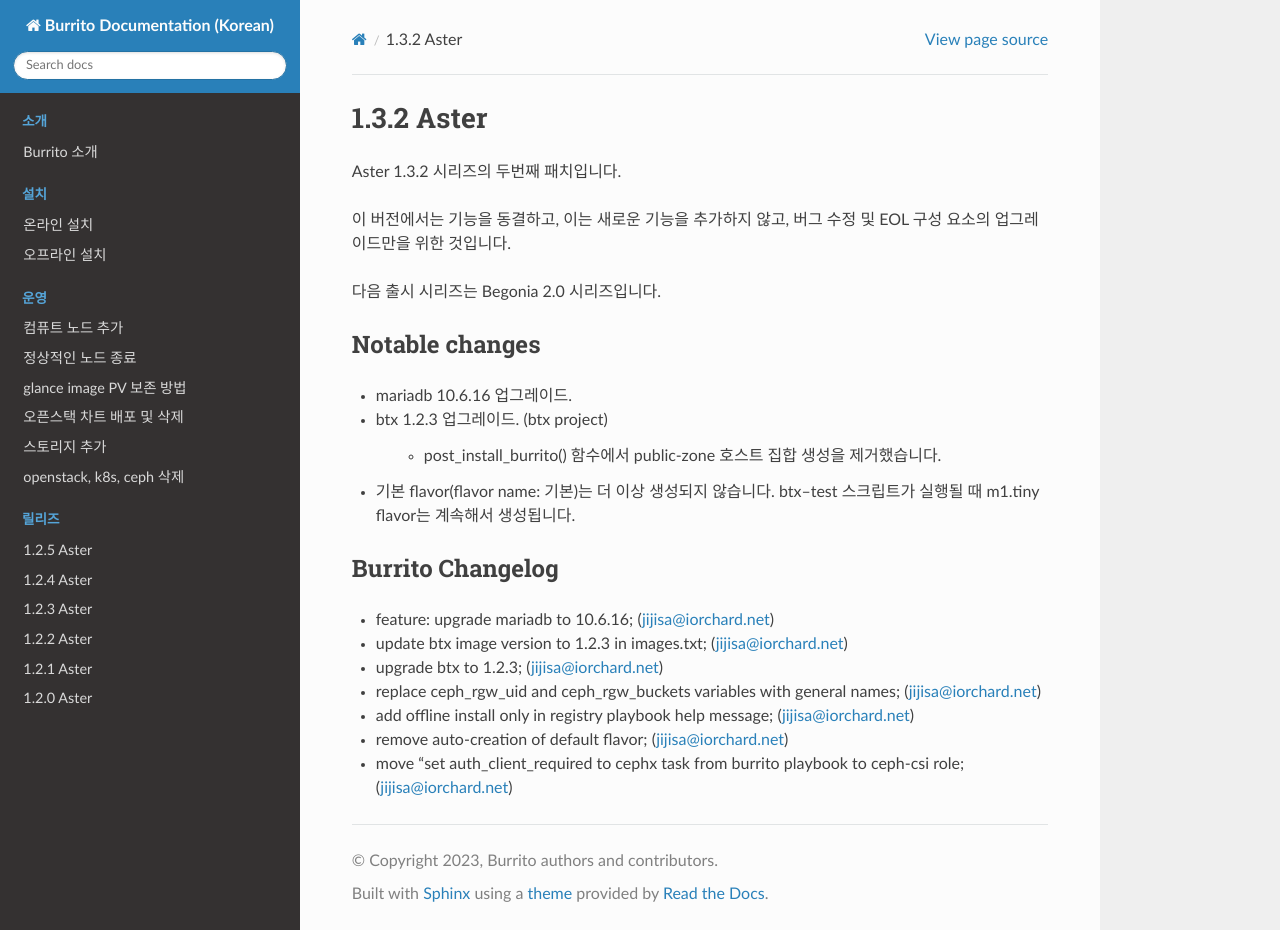
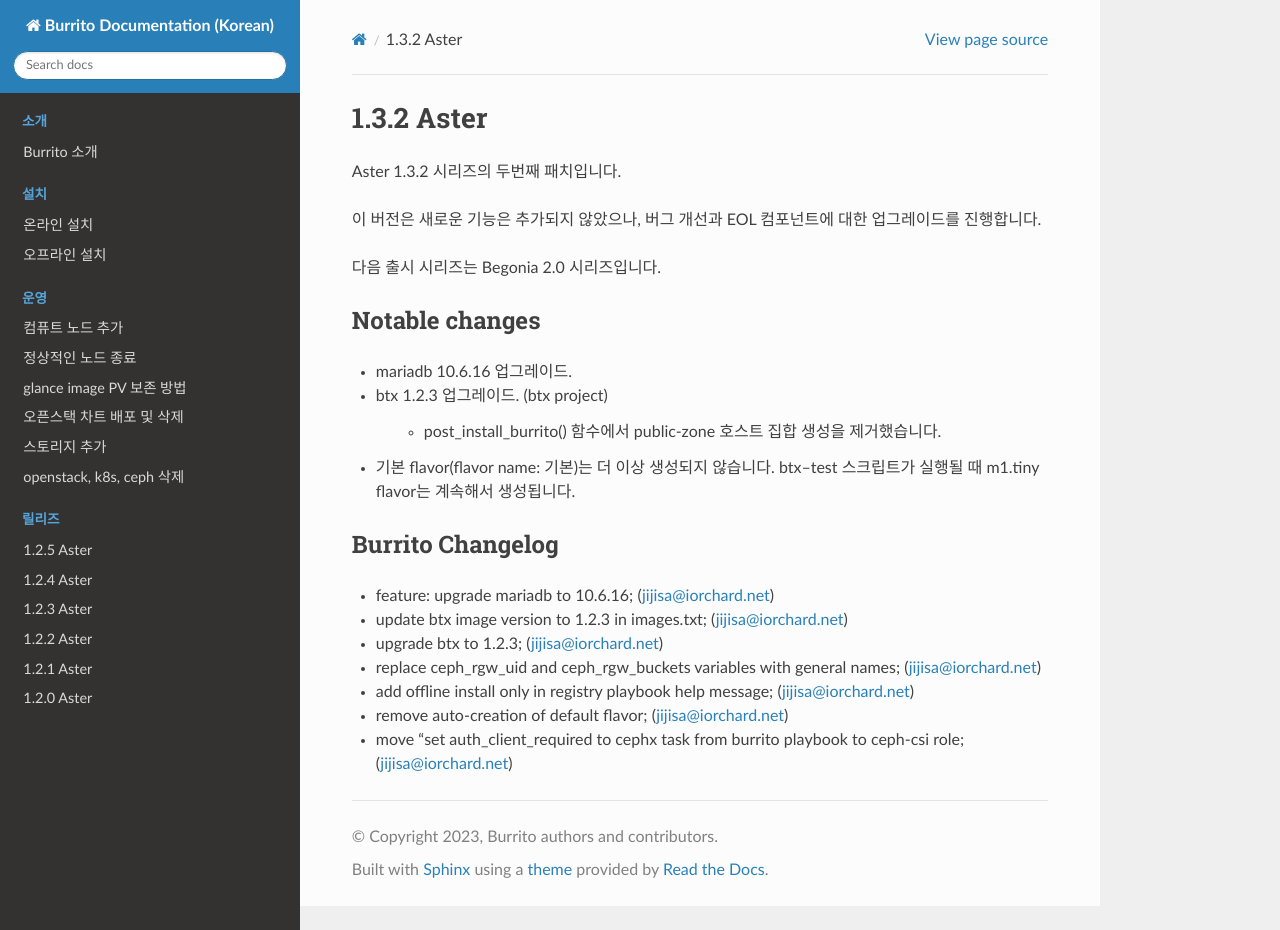
Before and after one commit to iorchard/burrito_docs_ko, a Sphinx documentation site: the page built from source/releases/1.3.2.rst, in a window 1280 px wide and 930 px high. Built offline with Sphinx 7.4.7 and the Read the Docs theme 2.0.0, drawn with Linux system fonts in a browser that asks for light colours.

Commit message:
Update docs

```diff
--- a/source/releases/1.3.2.rst
+++ b/source/releases/1.3.2.rst
@@ -3,8 +3,8 @@
 
 Aster 1.3.2 시리즈의 두번째 패치입니다.
 
-이 버전에서는 기능을 동결하고, 이는 새로운 기능을 추가하지 않고,
-버그 수정 및 EOL 구성 요소의 업그레이드만을 위한 것입니다.
+이 버전은 새로운 기능은 추가되지 않았으나, 버그 개선과 EOL 컴포넌트에 대한
+업그레이드를 진행합니다.
 
 다음 출시 시리즈는 Begonia 2.0 시리즈입니다.
 
```
